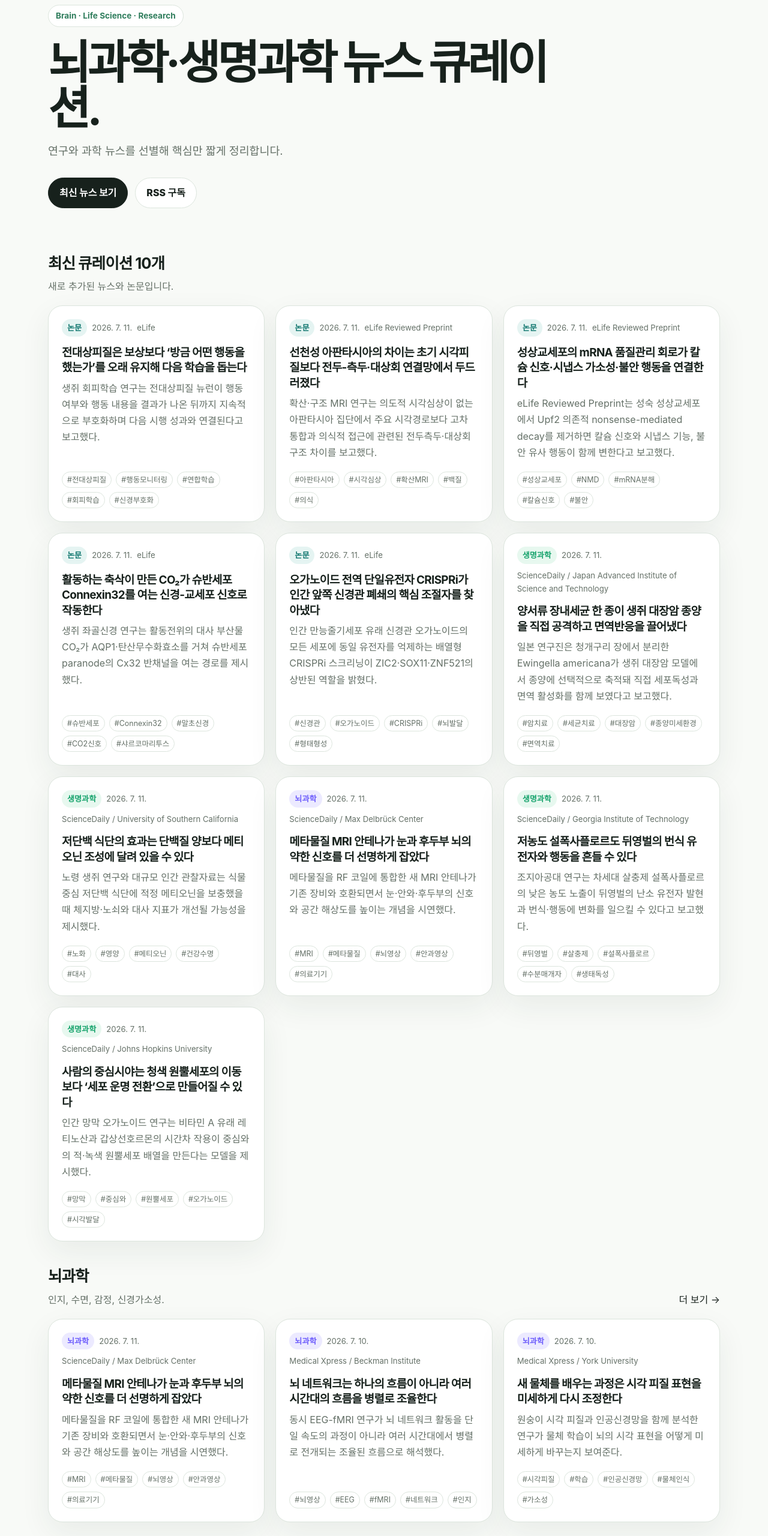
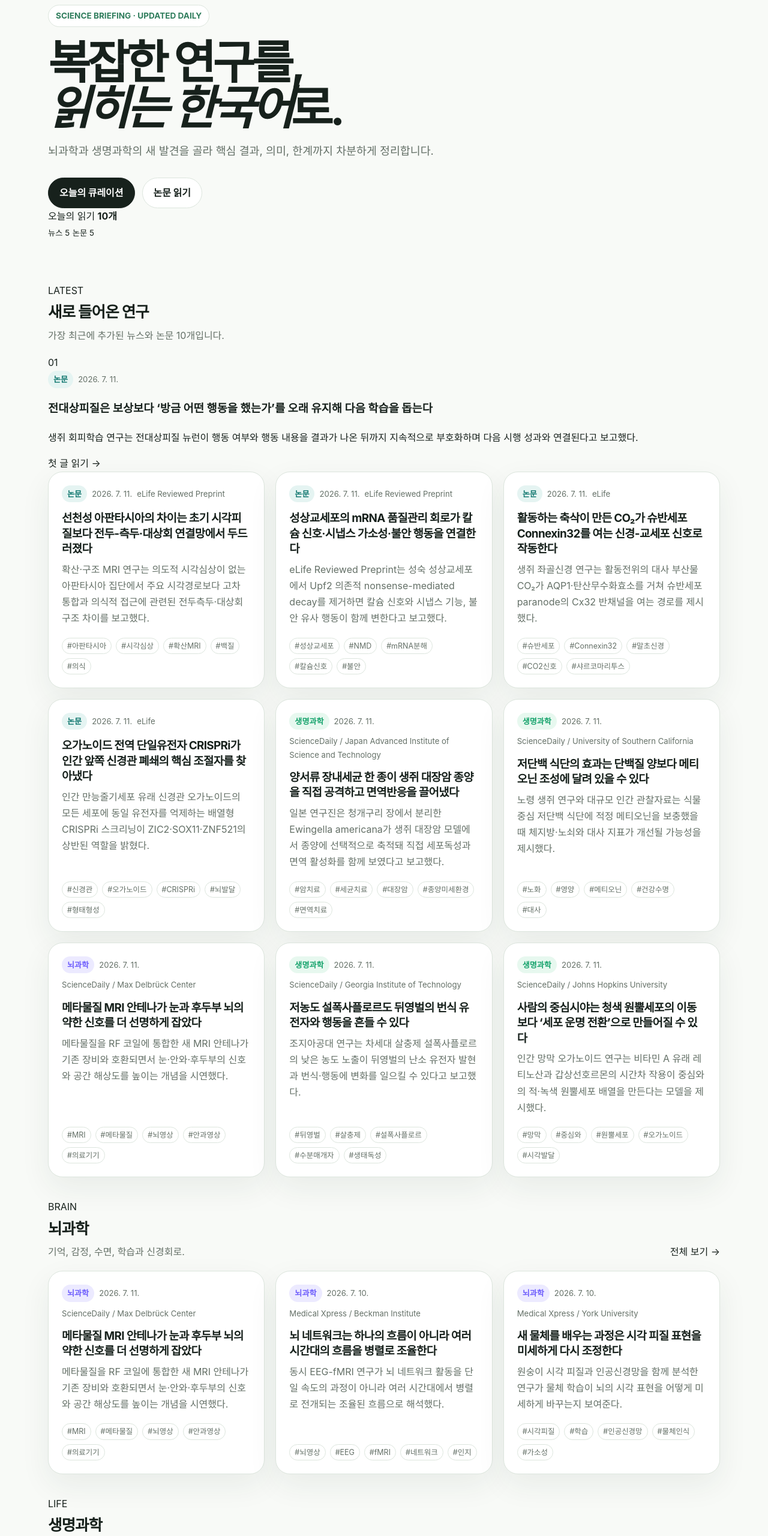
Before and after one commit to MikeShin0822/science-brain-news, an Astro site: page / in a window 1280 px wide. Shown: the part 120-2680 px from the top of the page at 60% size. Built offline with nearby package versions, Linux system fonts and the light colour scheme; Astro itself is replaced by a stand-in of ours.

Commit message:
Redesign the home page as an editorial science briefing

```diff
--- a/src/pages/index.astro
+++ b/src/pages/index.astro
@@ -5,40 +5,112 @@ import { getNewsItems } from '../utils/news';
 
 const items = await getNewsItems();
 const latest = items.slice(0, 10);
+const featured = latest[0];
+const restLatest = latest.slice(1);
 const brain = items.filter((item) => item.category === '뇌과학').slice(0, 3);
 const life = items.filter((item) => item.category === '생명과학').slice(0, 3);
 const papers = items.filter((item) => item.category === '논문').slice(0, 3);
 const base = import.meta.env.BASE_URL.endsWith('/') ? import.meta.env.BASE_URL : `${import.meta.env.BASE_URL}/`;
 const href = (path = '') => `${base}${path.replace(/^\/+/, '')}`;
+const newsCount = latest.filter((item) => item.category !== '논문').length;
+const paperCount = latest.filter((item) => item.category === '논문').length;
 ---
 <BaseLayout title="Science Brain News">
-  <section class="container hero">
-    <span class="kicker">Brain · Life Science · Research</span>
-    <h1>뇌과학·생명과학 뉴스 큐레이션.</h1>
-    <p class="lead">연구와 과학 뉴스를 선별해 핵심만 짧게 정리합니다.</p>
-    <div class="hero-actions">
-      <a class="button primary" href="#latest">최신 뉴스 보기</a>
-      <a class="button" href={href('rss.xml')}>RSS 구독</a>
+  <section class="hero">
+    <div class="container hero-grid">
+      <div class="hero-copy">
+        <span class="kicker">SCIENCE BRIEFING · UPDATED DAILY</span>
+        <h1>복잡한 연구를,<br /><em>읽히는 한국어</em>로.</h1>
+        <p class="lead">뇌과학과 생명과학의 새 발견을 골라 핵심 결과, 의미, 한계까지 차분하게 정리합니다.</p>
+        <div class="hero-actions">
+          <a class="button primary" href="#latest">오늘의 큐레이션</a>
+          <a class="button" href={href('papers/')}>논문 읽기</a>
+        </div>
+      </div>
+
+      <div class="hero-visual" aria-hidden="true">
+        <div class="orbit orbit-one"></div>
+        <div class="orbit orbit-two"></div>
+        <div class="orbit-dot dot-one"></div>
+        <div class="orbit-dot dot-two"></div>
+        <div class="digest-card">
+          <span>오늘의 읽기</span>
+          <strong>{latest.length}개</strong>
+          <div>
+            <small>뉴스 {newsCount}</small>
+            <small>논문 {paperCount}</small>
+          </div>
+        </div>
+      </div>
     </div>
   </section>
 
-  <section id="latest" class="container">
-    <div class="section-head"><div><h2>최신 큐레이션 10개</h2><p>새로 추가된 뉴스와 논문입니다.</p></div></div>
-    <div class="grid">{latest.map((item) => <NewsCard item={item} />)}</div>
+  <section id="latest" class="container section">
+    <div class="section-head">
+      <div>
+        <span class="section-label">LATEST</span>
+        <h2>새로 들어온 연구</h2>
+        <p>가장 최근에 추가된 뉴스와 논문 10개입니다.</p>
+      </div>
+    </div>
+
+    {featured && (
+      <a class="featured-card" href={href(`news/${featured.slug}/`)}>
+        <div class="featured-index">01</div>
+        <div class="featured-content">
+          <div class="meta">
+            <span class:list={['badge', featured.category === '뇌과학' ? 'brain' : featured.category === '생명과학' ? 'life' : 'paper']}>{featured.category}</span>
+            <time datetime={featured.date}>{new Date(featured.date).toLocaleDateString('ko-KR')}</time>
+          </div>
+          <h3>{featured.title}</h3>
+          <p>{featured.description}</p>
+          <span class="read-more">첫 글 읽기 <span aria-hidden="true">→</span></span>
+        </div>
+      </a>
+    )}
+
+    <div class="grid latest-grid">
+      {restLatest.map((item) => <NewsCard item={item} />)}
+    </div>
   </section>
 
-  <section class="container">
-    <div class="section-head"><div><h2>뇌과학</h2><p>인지, 수면, 감정, 신경가소성.</p></div><a href={href('brain/')}>더 보기 →</a></div>
-    <div class="grid">{brain.map((item) => <NewsCard item={item} />)}</div>
+  <section class="category-band">
+    <div class="container section">
+      <div class="section-head">
+        <div>
+          <span class="section-label">BRAIN</span>
+          <h2>뇌과학</h2>
+          <p>기억, 감정, 수면, 학습과 신경회로.</p>
+        </div>
+        <a class="section-link" href={href('brain/')}>전체 보기 <span aria-hidden="true">→</span></a>
+      </div>
+      <div class="grid">{brain.map((item) => <NewsCard item={item} />)}</div>
+    </div>
   </section>
 
-  <section class="container">
-    <div class="section-head"><div><h2>생명과학</h2><p>노화, 유전, 면역, 세포, 바이오테크.</p></div><a href={href('life/')}>더 보기 →</a></div>
+  <section class="container section">
+    <div class="section-head">
+      <div>
+        <span class="section-label">LIFE</span>
+        <h2>생명과학</h2>
+        <p>노화, 유전, 면역, 세포와 바이오테크.</p>
+      </div>
+      <a class="section-link" href={href('life/')}>전체 보기 <span aria-hidden="true">→</span></a>
+    </div>
     <div class="grid">{life.map((item) => <NewsCard item={item} />)}</div>
   </section>
 
-  <section class="container">
-    <div class="section-head"><div><h2>논문 읽기</h2><p>원문 연구를 쉬운 해설로 바꿉니다.</p></div><a href={href('papers/')}>더 보기 →</a></div>
-    <div class="grid">{papers.map((item) => <NewsCard item={item} />)}</div>
+  <section class="paper-band">
+    <div class="container section">
+      <div class="section-head">
+        <div>
+          <span class="section-label">PAPERS</span>
+          <h2>논문 읽기</h2>
+          <p>연구 설계와 한계까지 함께 읽습니다.</p>
+        </div>
+        <a class="section-link" href={href('papers/')}>전체 보기 <span aria-hidden="true">→</span></a>
+      </div>
+      <div class="grid">{papers.map((item) => <NewsCard item={item} />)}</div>
+    </div>
   </section>
 </BaseLayout>
```
